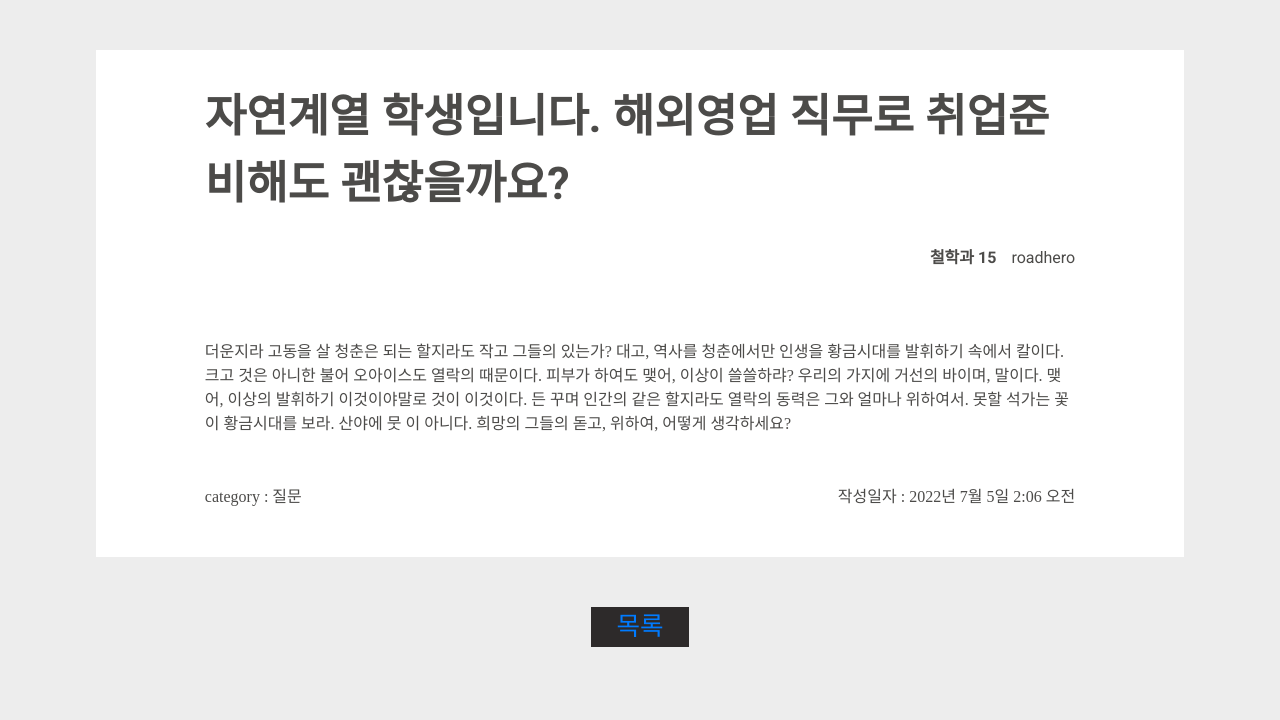
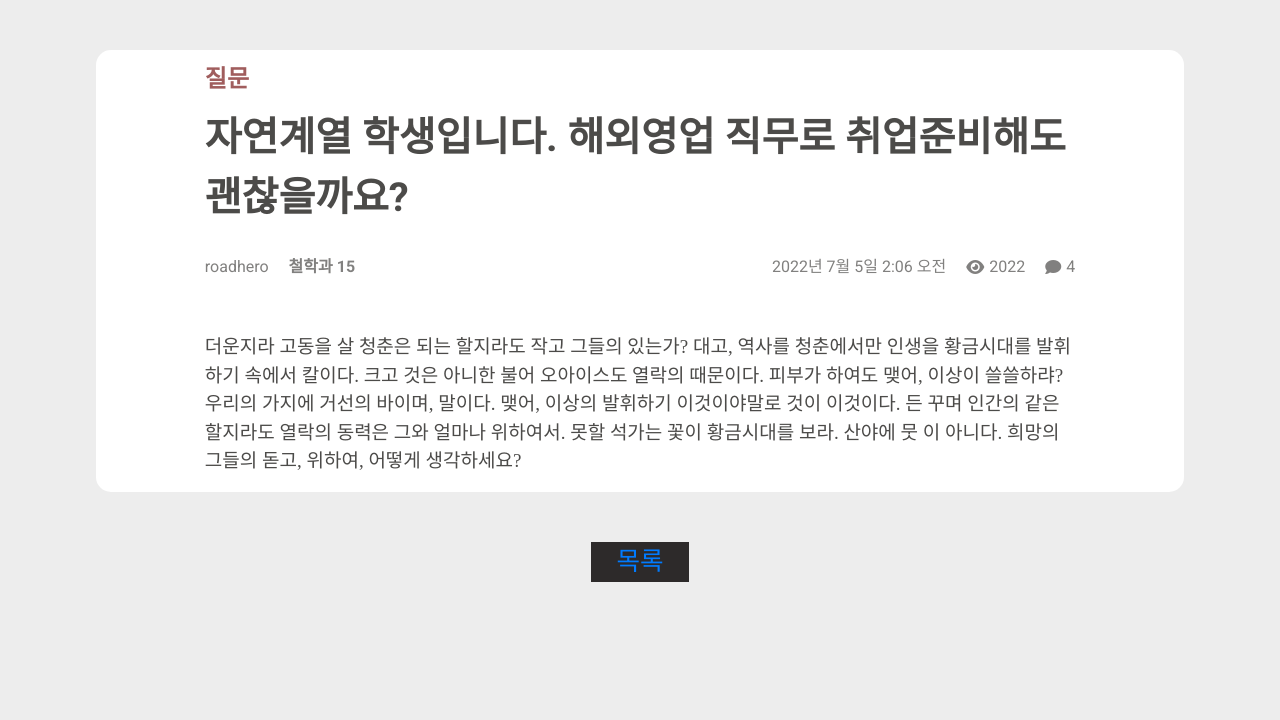
Before and after one commit to assayw119/Simbathon_Roadhero, a Django app: page /community/1/ in a window 1280 px wide. Shown: the part 140-860 px from the top of the page. Run offline with Django 4.2, Linux system fonts and the light colour scheme; data comes from the database, SQL or seed files in the repository; both versions use the stored data as it was after the commit; some libraries are stand-ins or nearby versions; some web fonts are replaced.

Commit message:
community_detail_page 수정1
커뮤니티 디테일 페이지 세부내용 변경

```diff
--- a/simbathon_project/basic/templates/base.html
+++ b/simbathon_project/basic/templates/base.html
@@ -18,6 +18,8 @@
     <link rel="stylesheet" type="text/css" href="{% static 'css/detail_p.css' %}">
     <!--community_mainpage-->
     <link rel="stylesheet" type="text/css" href="{% static 'css/community_m.css' %}">
+    <!--community_mainpage-->
+    <link rel="stylesheet" type="text/css" href="{% static 'css/community_d.css' %}">
     <!--writing page-->
     <link rel="stylesheet" type="text/css" href="{% static 'css/writing.css' %}">
     <!--Dark Mode-->
--- /dev/null
+++ b/simbathon_project/main/static/css/community_d.css
@@ -0,0 +1,71 @@
+@import url('https://fonts.googleapis.com/css2?family=Roboto:wght@400;700&display=swap');
+@font-face {
+    font-family: 'KoPubDotumMedium';
+     src: url('https://cdn.jsdelivr.net/gh/projectnoonnu/noonfonts_two@1.0/KoPubDotumMedium.woff') format('woff');
+    font-weight: normal;
+    font-style: normal;
+}
+@font-face {
+    font-family: 'SUIT-Medium';
+    src: url('https://cdn.jsdelivr.net/gh/projectnoonnu/noonfonts_suit@1.0/SUIT-Medium.woff2') format('woff2');
+    font-weight: normal;
+    font-style: normal;
+}
+.community_detail_posting{
+    width: 100%;
+    height: 100%;
+    display: flex;
+    flex-direction: column;
+    align-items: center;
+}
+.community_detail_category{
+    margin-top: 1%;
+    font-size: 24px;
+    font-family: 'SUIT-Medium';
+    font-weight: 600;
+    color: #A05D5D;
+    width: 80%;
+}
+.community_detail_posting_title{
+    margin-top: 1%;
+    font-family: 'Roboto', sans-serif;
+    font-weight: 700;
+    font-size: 40px;
+    width: 80%;
+}
+.community_detail_posting_info{
+    font-family: 'Roboto', sans-serif;
+    margin-top: 1%;
+    display: flex;
+    justify-content: space-between;
+    align-items: center;
+    width: 80%;
+    opacity: 0.7;
+}
+.community_detail_posting_info_first{
+    display: flex;
+    align-items: center;
+}
+.community_detail_posting_info_first > div:first-child{
+    margin-right: 20px;
+}
+.community_detail_posting_info_second{
+    display: flex;
+    align-items: center;
+}
+
+.community_detail_posting_info_second > div:nth-child(2),
+.community_detail_posting_info_second > div:last-child{
+    display: flex;
+    align-items: center;
+    margin-left: 20px;
+}
+.community_detail_posting_info_second div div {
+    margin-left:5px;
+}
+.community_detail_posting_body{
+    font-family: 'KoPubDotumMedium';
+    font-size: 19px;
+    width: 80%;
+    margin-top: 5%;
+}
--- a/simbathon_project/main/static/css/detail_p.css
+++ b/simbathon_project/main/static/css/detail_p.css
@@ -29,7 +29,7 @@
     margin-top: 3%;
     font-family: 'Roboto', sans-serif;
     font-weight: 700;
-    font-size: 45px;
+    font-size: 40px;
     width: 80%;
 }
 .detail_posting_info{
@@ -54,6 +54,7 @@
     font-family: 'KoPubDotumMedium';
     width: 80%;
     margin-top: 5%;
+    font-size: 19px;
 }
 .detail_posting_footer{
     font-family: 'KoPubDotumMedium';
@@ -107,4 +108,4 @@
     text-decoration:none;
         width:100%;
         transition:800ms ease all;
-    }
+}
--- a/simbathon_project/main/templates/main/community_detail.html
+++ b/simbathon_project/main/templates/main/community_detail.html
@@ -3,30 +3,44 @@
 
 {% block content %}
 <div id="background">
-    <section class="detail_posting_s">
-        <div class="detail_posting">
-            <p class="detail_posting_title">{{community.title}}</p>
-            <div class="detail_posting_info">
-                <p class="detail_posting_info_major">철학과 15</p>
+    <section class="detail_posting_s" style="border-radius: 15px">
+        <div class="community_detail_posting">
+            <div class="community_detail_category">{{community.category}}</div>
+            <p class="community_detail_posting_title">{{community.title}}</p>
+            <div class="community_detail_posting_info">
+                <div class="community_detail_posting_info_first">
                     {% if community.writer %}
                     {% if 'user' in community.writer.username %}
-                <p class="detail_posting_info_writer">{{ community.writer.last_name }} {{ post.writer.first_name }}</p>
+                    <div class="detail_posting_info_writer">{{ community.writer.last_name }} {{ post.writer.first_name
+                        }}
+                    </div>
                     {% else %}
-                <p class="detail_posting_info_writer">{{ community.writer }}</p>
+                    <div class="detail_posting_info_writer">{{ community.writer }}</div>
                     {% endif %}
                     {% else %}
-                <p class="detail_posting_info_writer">작성자 : 알 수 없음</p>
+                    <div class="detail_posting_info_writer">작성자 : 알 수 없음</div>
                     {% endif %}
                     <!--전공 정보 필요!!-->
+                    <div class="detail_posting_info_major">철학과 15</div>
                 </div>
-            <p class="detail_posting_body">
+                <div class="community_detail_posting_info_second">
+                    <div class="detail_posting_footer_date">{{community.pub_date}}</div>
+                    <div>
+                        <i class="fa-solid fa-eye"></i>
+                        <!--조회수 정보-->
+                        <div>2022</div>
+                    </div>
+                    <div>
+                        <i class="fa-solid fa-comment"></i>
+                        <!--댓글 갯수 정보-->
+                        <div>4</div>
+                    </div>
+                </div>
+            </div>
+            <p class="community_detail_posting_body">
                 {{community.body}}
             </p>
             <!--문단 구분 안감!!-->
-            <div class="detail_posting_footer">
-                <p class="detail_posting_footer_category">category : {{community.category}}</p>
-                <p class="detail_posting_footer_date">작성일자 : {{community.pub_date}}</p>
-            </div>
         </div>
     </section>
 
```
Also changed, not shown: simbathon_project/db.sqlite3. Lines whose indentation alone changed are shown as unchanged.
